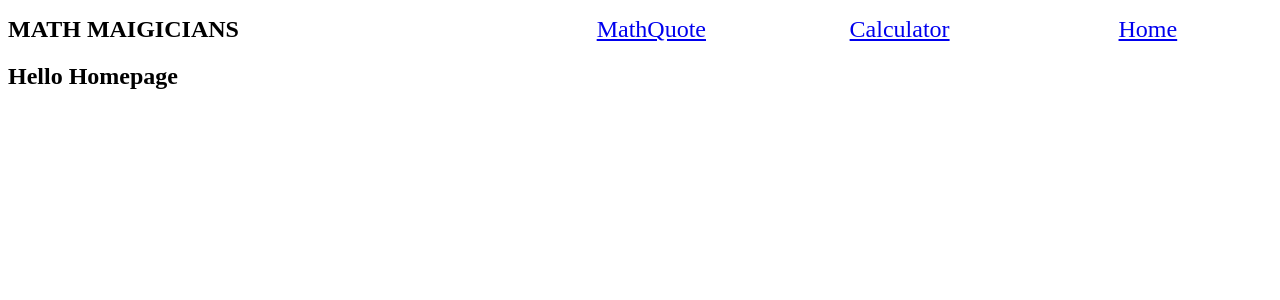
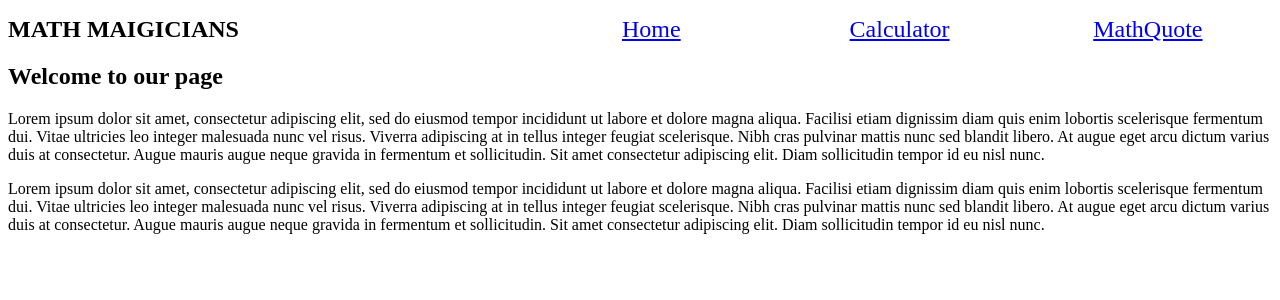
Before and after one commit to tinatsina/math-magicians-online, a React (Create React App) app: page / in a window 1280 px wide. Shown: the top 300 px of the page. Built offline with nearby package versions, Linux system fonts and the light colour scheme.

Commit message:
basic HTML/CSS completed

```diff
--- a/src/components/Calculator.js
+++ b/src/components/Calculator.js
@@ -12,6 +12,9 @@ const Calculator = () => {
   return (
     // Destructuring the state
     <div className="calculator-container">
+      <h2>
+        Let us do some math
+      </h2>
       <table>
         <thead>
           <tr>
--- a/src/components/HomePage.js
+++ b/src/components/HomePage.js
@@ -2,9 +2,31 @@ import React from 'react';
 
 const HomePage = () => (
   <div>
-    <h1>
-      Hello Homepage
-    </h1>
+    <h2>
+      Welcome to our page
+    </h2>
+    <p>
+      Lorem ipsum dolor sit amet, consectetur adipiscing elit,
+      sed do eiusmod tempor incididunt ut labore et dolore magna aliqua.
+      Facilisi etiam dignissim diam quis enim lobortis scelerisque fermentum dui.
+      Vitae ultricies leo integer malesuada nunc vel risus.
+      Viverra adipiscing at in tellus integer feugiat scelerisque.
+      Nibh cras pulvinar mattis nunc sed blandit libero.
+      At augue eget arcu dictum varius duis at consectetur.
+      Augue mauris augue neque gravida in fermentum et sollicitudin.
+      Sit amet consectetur adipiscing elit. Diam sollicitudin tempor id eu nisl nunc.
+    </p>
+    <p>
+      Lorem ipsum dolor sit amet, consectetur adipiscing elit,
+      sed do eiusmod tempor incididunt ut labore et dolore magna aliqua.
+      Facilisi etiam dignissim diam quis enim lobortis scelerisque fermentum dui.
+      Vitae ultricies leo integer malesuada nunc vel risus.
+      Viverra adipiscing at in tellus integer feugiat scelerisque.
+      Nibh cras pulvinar mattis nunc sed blandit libero.
+      At augue eget arcu dictum varius duis at consectetur.
+      Augue mauris augue neque gravida in fermentum et sollicitudin.
+      Sit amet consectetur adipiscing elit. Diam sollicitudin tempor id eu nisl nunc.
+    </p>
   </div>
 );
 
--- a/src/components/MathQuote.js
+++ b/src/components/MathQuote.js
@@ -1,8 +1,14 @@
 import React from 'react';
+import '../styles/MathQuote.css';
 
 const MathQuote = () => (
   <div>
-    <h1>MathQuote Page</h1>
+    <h2 className="math-quote">
+      As far as the laws of mathematics refer to reality,
+      they are not certain, and as far as they are certain,
+      they do not refer to reality.
+      — Albert Einstein
+    </h2>
   </div>
 );
 
--- a/src/components/NavigationBar.js
+++ b/src/components/NavigationBar.js
@@ -9,9 +9,9 @@ const NavigationBar = () => (
   <nav>
     <h1 className="navbar-logo">MATH MAIGICIANS</h1>
     <ul className="navbar-list">
+      <li><Link to="MathQuote">MathQuote</Link></li>
+      <li><Link to="Calculator">Calculator</Link></li>
       <li><Link to="/">Home</Link></li>
-      <li><Link to="Calculator">Calculator</Link></li>
-      <li><Link to="MathQuote">MathQuote</Link></li>
     </ul>
     <Routes>
       <Route path="/" element={<HomePage />} />
--- a/src/styles/Calculator.css
+++ b/src/styles/Calculator.css
@@ -1,12 +1,16 @@
 .calculator-container {
-  width: 50%;
+  display: flex;
   height: 50%;
   margin: auto;
   margin-top: 12.5%;
 }
 
+.calculator-container > h2 {
+  width: 40%;
+}
+
 table {
-  width: 100%;
+  width: 60%;
   height: 100%;
 }
 
--- a/src/styles/MathQuote.css
+++ b/src/styles/MathQuote.css
@@ -0,0 +1,8 @@
+.math-quote {
+  margin: auto;
+  align-items: center;
+  text-align: center;
+  width: 75%;
+  height: 50%;
+  margin-top: 25%;
+}
```
